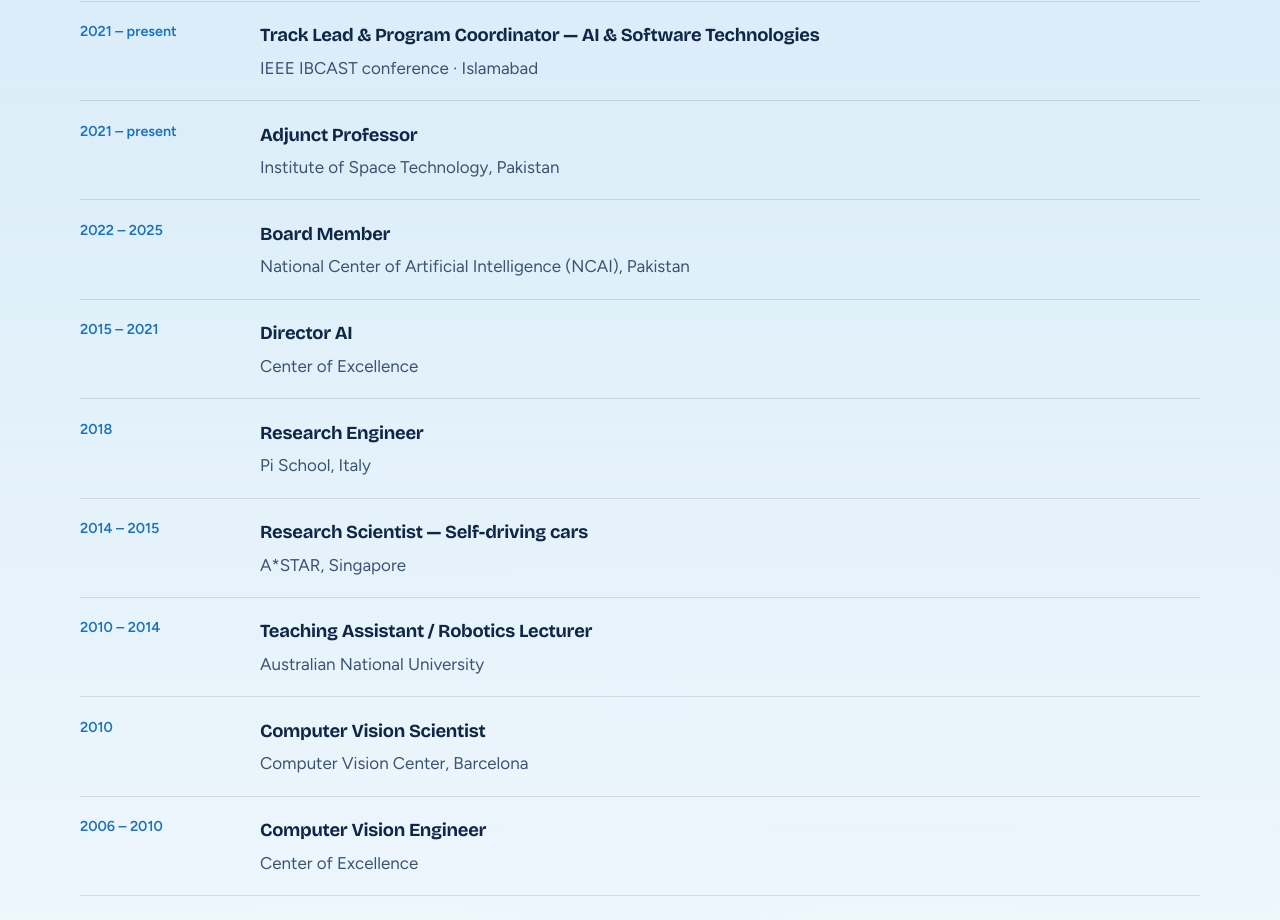
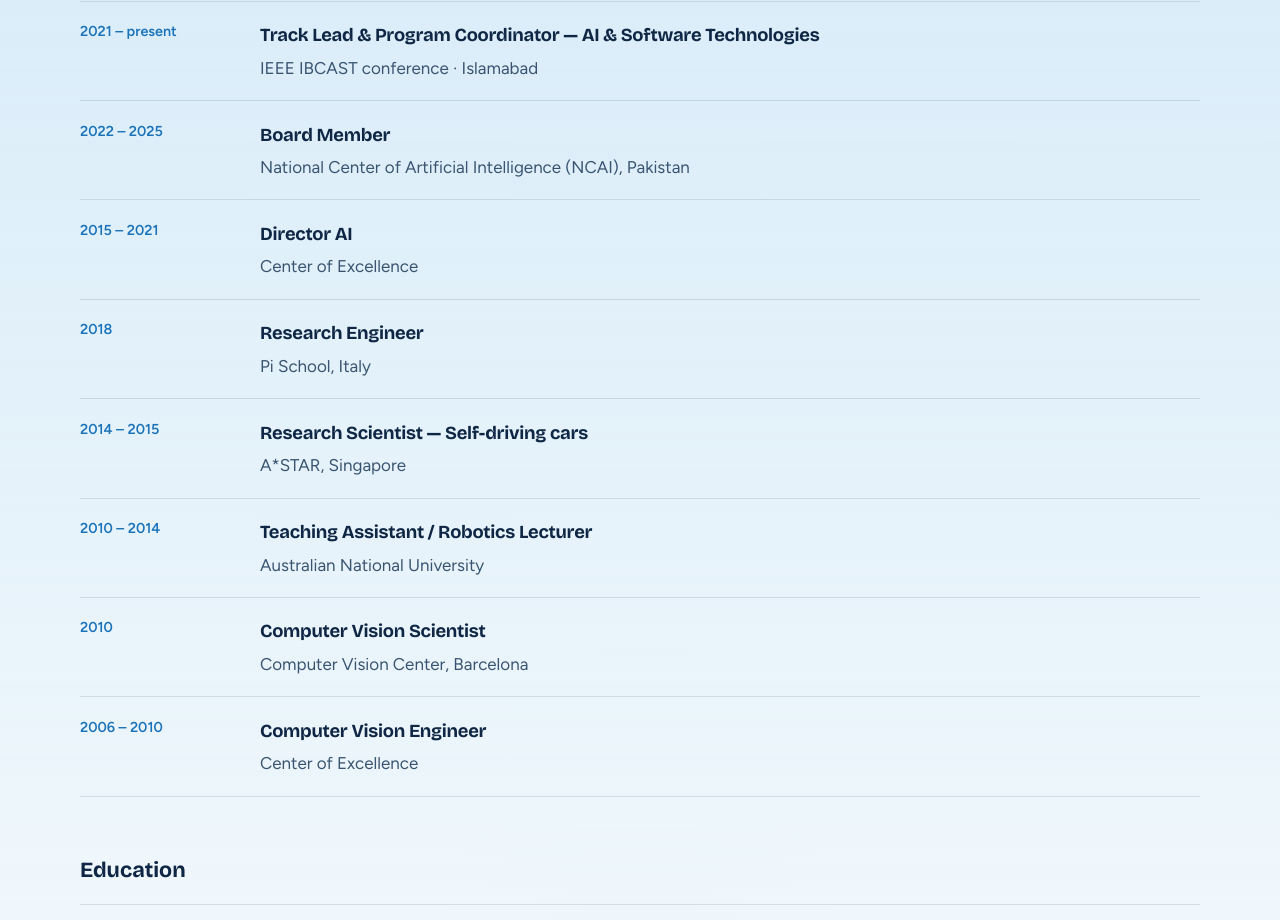
Before and after one commit to qayyumu/qayyumu.github.io, a plain HTML site: page index.html in a window 1280 px wide. Shown: the part 9260-10180 px from the top of the page. Drawn offline with nearby package versions, Linux system fonts and the light colour scheme.

Commit message:
removed link

```diff
--- a/index.html
+++ b/index.html
@@ -444,13 +444,6 @@
             </div>
           </li>
           <li class="reveal">
-            <time>2021 – present</time>
-            <div>
-              <h3>Adjunct Professor</h3>
-              <p>Institute of Space Technology, Pakistan</p>
-            </div>
-          </li>
-          <li class="reveal">
             <time>2022 – 2025</time>
             <div>
               <h3>Board Member</h3>
```
